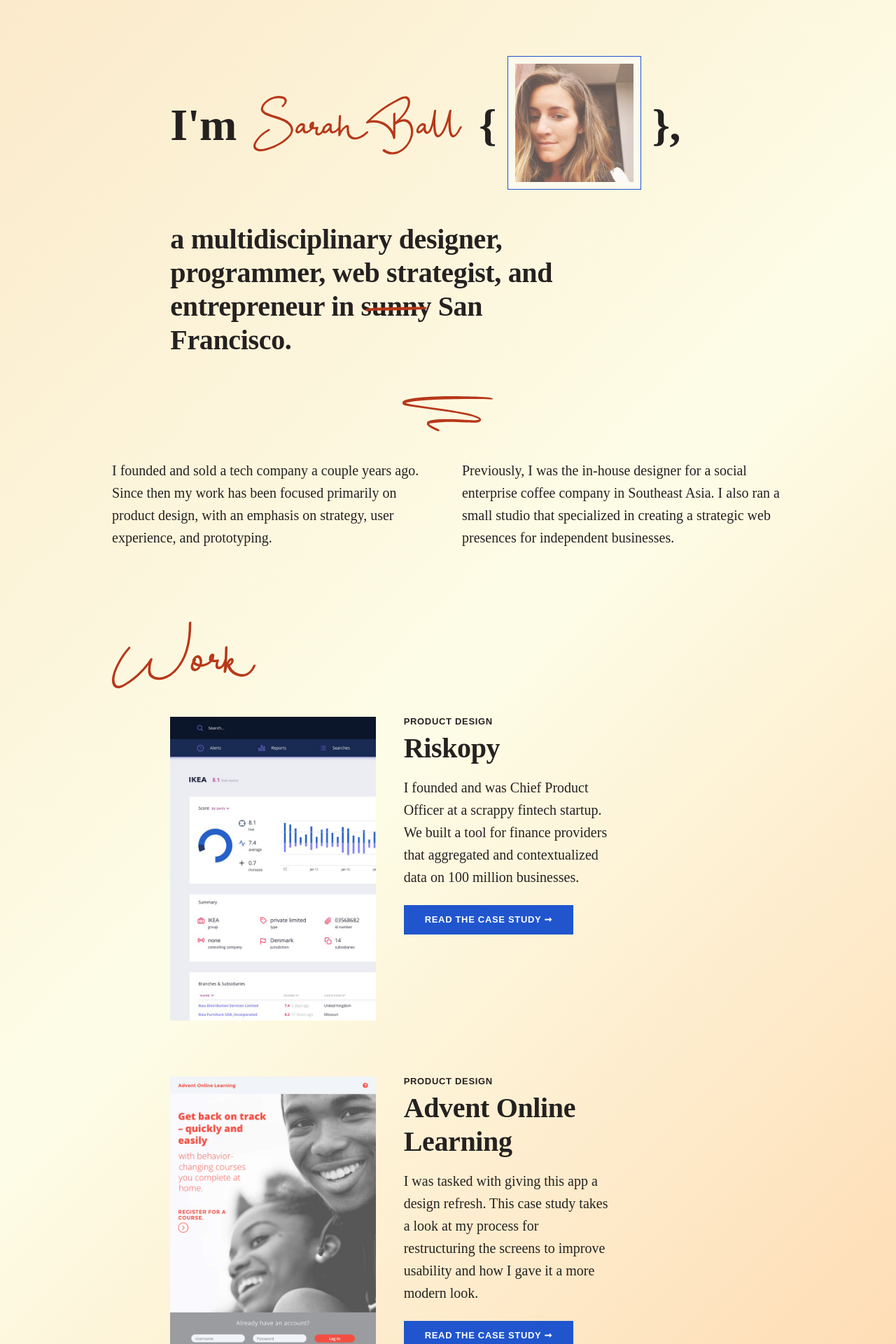
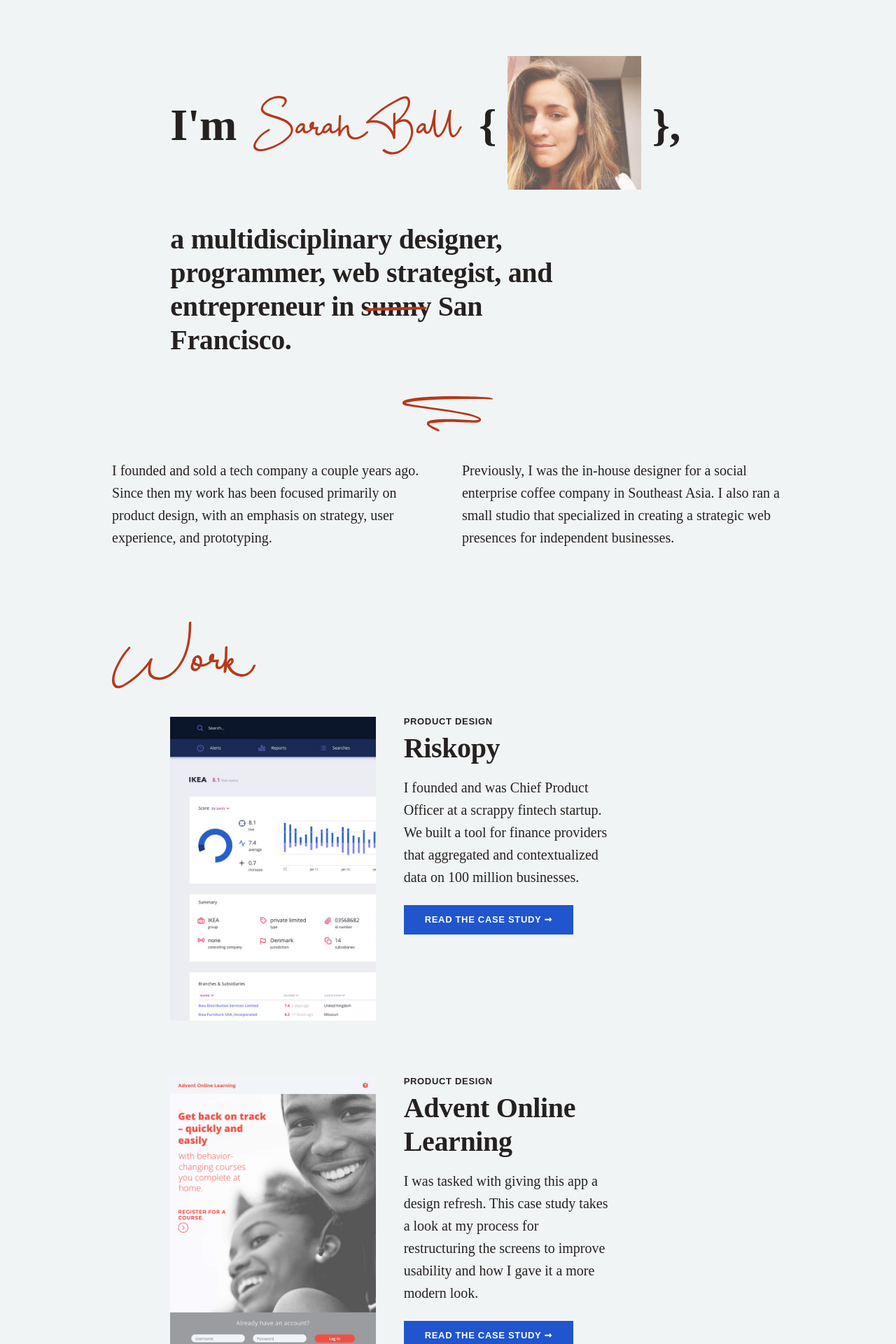
Before and after one commit to sarahball/sarahbco, a Jekyll site: the page built from index.html, in a window 1280 px wide. Shown: the top 1920 px of the page at 70% size. Built offline with Jekyll 4.4.1, drawn with Linux system fonts in a browser that asks for light colours; some web fonts are replaced; comment, search, counter and statistics services are not loaded.

Commit message:
remove img-fancy

```diff
--- a/_includes/intro.html
+++ b/_includes/intro.html
@@ -8,7 +8,7 @@
 			<div class="hero-pic">
 				<h1>{</h1>
 				<figure>
-					<img class="img-fancy" width="220px" src="{{ '/assets/img-temp/sarah-1.jpg' | absolute_url }}" />
+					<img width="220px" src="{{ '/assets/img-temp/sarah-1.jpg' | absolute_url }}" />
 				</figure>
 				<h1>},</h1>
 			</div>
--- a/_includes/sarah.html
+++ b/_includes/sarah.html
@@ -5,7 +5,7 @@
     </div>
     <div class="layout-half">
         <figure>
-            <img class="img-fancy" src="{{ '/assets/img-temp/sarah-2.jpg' | absolute_url }}" />
+            <img src="{{ '/assets/img-temp/sarah-2.jpg' | absolute_url }}" />
         </figure>
     </div>
     <div class="layout-half center-v">
--- a/social.html
+++ b/social.html
@@ -12,7 +12,7 @@ permalink: /social/
 	</div>
 	<div class="layout-half">
 		<figure>
-			<img class="img-fancy" src="{{ '/assets/img-temp/sarah-2.jpg' | absolute_url }}" />
+			<img src="{{ '/assets/img-temp/sarah-2.jpg' | absolute_url }}" />
 		</figure>
 	</div>
 	<div class="layout-quarter">
--- a/stylesheets/style.css
+++ b/stylesheets/style.css
@@ -186,16 +186,7 @@ html {
 
 body {
   min-height: 100vh;
-  background: #fbeacb;
-  /* Old browsers */
-  background: -moz-linear-gradient(-45deg, #fbeacb 0%, #fdfde7 35%, #ffbe85 100%);
-  /* FF3.6-15 */
-  background: -webkit-linear-gradient(-45deg, #fbeacb 0%, #fdfde7 35%, #ffbe85 100%);
-  /* Chrome10-25,Safari5.1-6 */
-  background: linear-gradient(135deg, #fbeacb 0%, #fdfde7 35%, #ffbe85 100%);
-  /* W3C, IE10+, FF16+, Chrome26+, Opera12+, Safari7+ */
-  filter: progid:DXImageTransform.Microsoft.gradient( startColorstr='#fbeacb', endColorstr='#ffbe85',GradientType=1 );
-  /* IE6-9 fallback on horizontal gradient */
+  background: #F1F4F5;
   -webkit-background-size: cover;
   -moz-background-size: cover;
   -o-background-size: cover;
@@ -210,7 +201,6 @@ body {
   margin: 0 auto;
   padding-top: 2.5rem;
   padding-bottom: 2.5rem;
-  width: 90%;
   max-width: 960px; }
   @media (min-width: 448px) {
     .container {
@@ -232,10 +222,6 @@ img[src$=".gif"], img[src$=".png"], img[src$=".jpg"] {
 img {
   max-width: 100%;
   box-sizing: border-box; }
-  img.img-fancy {
-    border: 1px solid #2055CD;
-    padding: 10px;
-    background-color: rgba(255, 255, 255, 0.5); }
 
 a {
   color: #252120;
```
Also changed, not shown: stylesheets/base/_base-styles.scss (+1 -8 lines).
